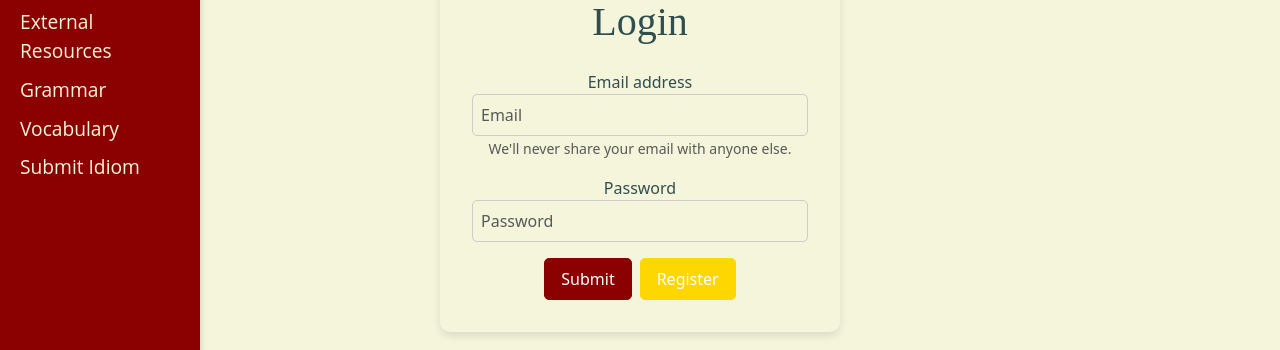
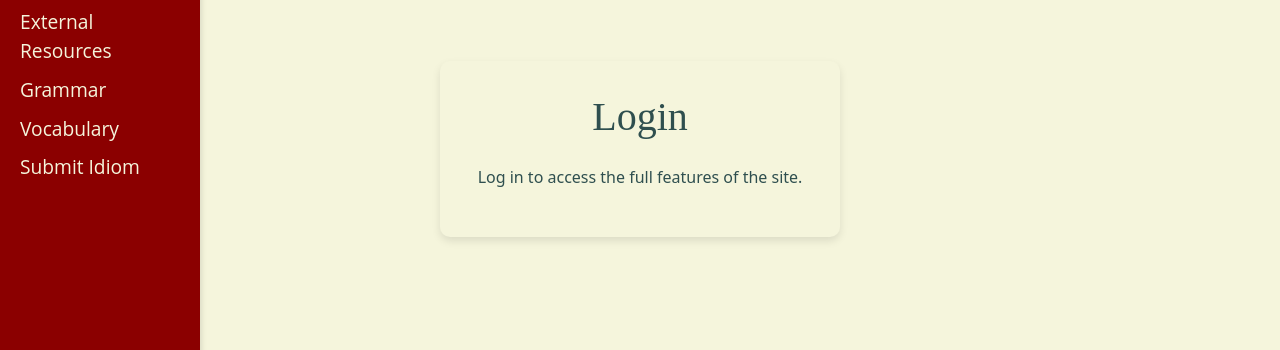
Before and after one commit to thomaswesleyb/russianidioms.com, a React (Create React App) app in the folder slavophilenet/: page /login in a window 1280 px wide. Shown: the part 251-601 px from the top of the page. Built offline with nearby package versions, Linux system fonts and the light colour scheme.

Commit message:
Fix for localhost redirect issue

```diff
--- a/slavophilenet/src/components/Header.js
+++ b/slavophilenet/src/components/Header.js
@@ -26,7 +26,9 @@ export function Header() {
                 }
                 {
                     !isLoading && user && (
-                        <button onClick={logout} className="authButton">Logout</button>
+                        <button className= "authButton" onClick={() => logout({logoutParams: {returnTo: window.location.origin}})}>
+                            Log Out
+                        </button>
                     )
                 }
                 {
--- a/slavophilenet/src/components/pages/Login.js
+++ b/slavophilenet/src/components/pages/Login.js
@@ -8,21 +8,7 @@ export function Login() {
         <div className="login-container">
             <div className="login-box">
                 <h1>Login</h1>
-                <form>
-                    <div className="form-group">
-                        <label htmlFor="email">Email address</label>
-                        <input type="email" className="form-control" id="email" aria-describedby="emailHelp" placeholder="Email" />
-                        <small id="emailHelp" className="form-text text-muted">We'll never share your email with anyone else.</small>
-                    </div>
-                    <div className="form-group">
-                        <label htmlFor="password">Password</label>
-                        <input type="password" className="form-control" id="password" placeholder="Password" />
-                    </div>
-                    <button type="submit" className="btn btn-primary">Submit</button>
-                    <Link to="/register">
-                        <button type="button" className="btn btn-secondary ml-2">Register</button>
-                    </Link>
-                </form>
+                <p>Log in to access the full features of the site.</p>
             </div>
         </div>
     );
--- a/slavophilenet/src/components/pages/LoginRequired.js
+++ b/slavophilenet/src/components/pages/LoginRequired.js
@@ -6,7 +6,7 @@ import {quantum} from "ldrs";
 const LoginRequired = ({ children }) => {
     const { user, isLoading } = useAuth0();
     const [loading, setLoading] = useState(true);
-    quantum.register()
+    quantum.register();
 
     useEffect(() => {
         if (!isLoading) {
```
